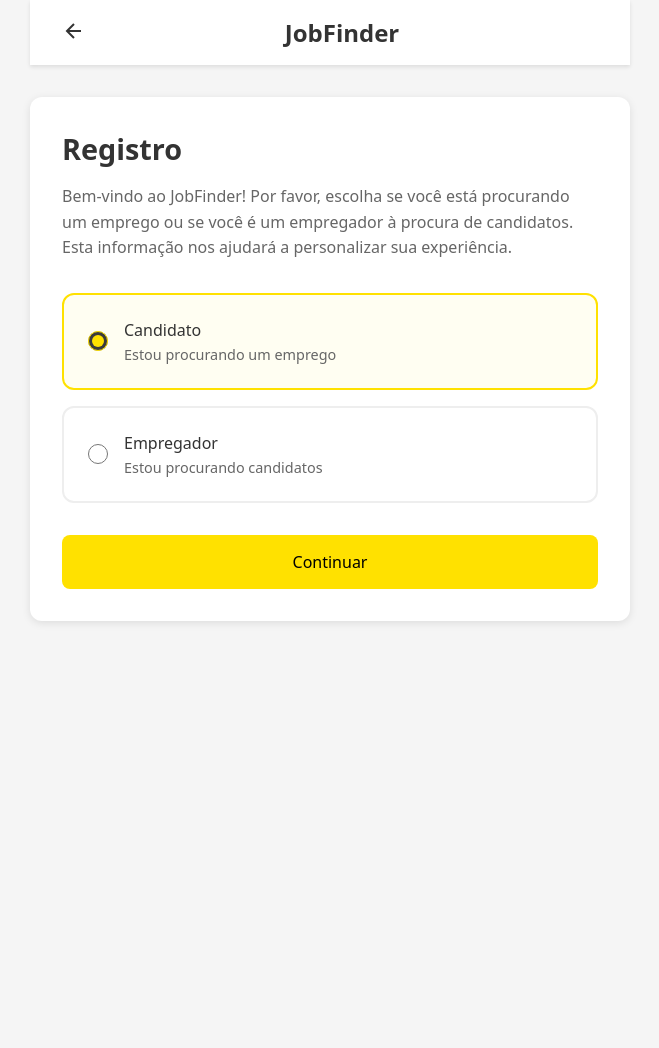
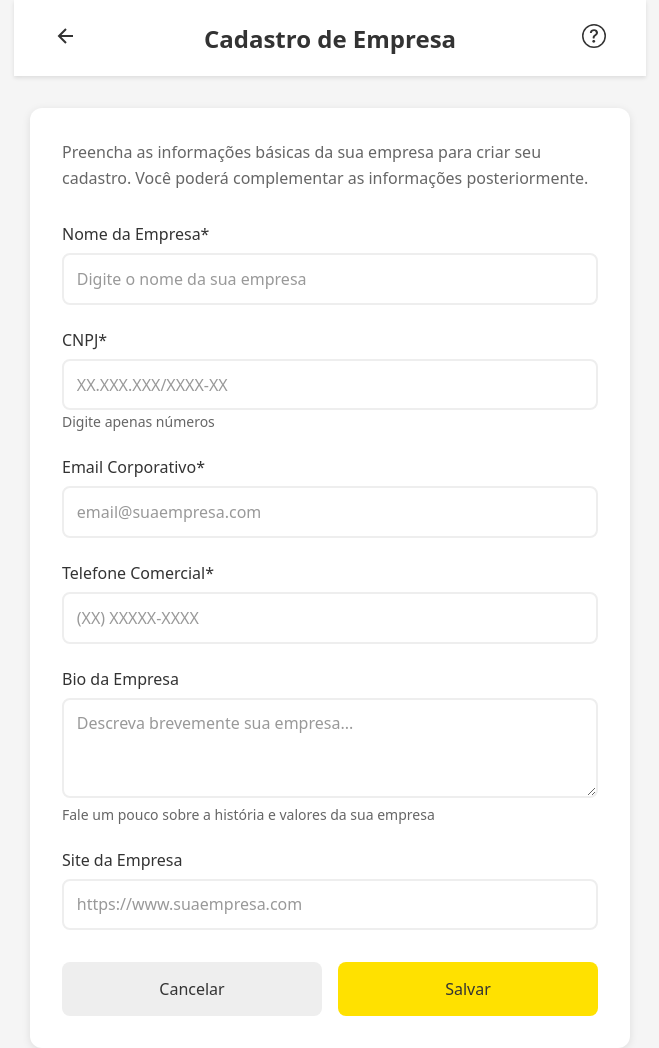
Before and after one commit to reyneralegria13/App-JobFinderv1, a React (Vite) app in the folder sistema/front end/react/: page / in a window 1280 px wide. Shown: the whole page, without its empty margins (310-969 px from the left). Before the commit the page ends 800 px from the top, so only its background shows below. Built offline with nearby package versions, Linux system fonts and the light colour scheme.

Commit message:
registro do empregador

```diff
--- a/sistema/front end/react/src/main.jsx
+++ b/sistema/front end/react/src/main.jsx
@@ -1,7 +1,7 @@
 import React from 'react'
 import ReactDOM from 'react-dom/client'
 import './index.css'
-import Home from './pages/EscolherCargo/index.jsx'
+import Home from './pages/Empregador/Registro/index.jsx'
 
 ReactDOM.createRoot(document.getElementById('root')).render(
   <React.StrictMode>
--- a/sistema/front end/react/src/pages/Empregador/Registro/index.jsx
+++ b/sistema/front end/react/src/pages/Empregador/Registro/index.jsx
@@ -0,0 +1,115 @@
+import { useState } from 'react'
+import { Link } from 'react-router-dom'
+import './style.css'
+
+function Home() {
+  return (
+      <div>
+           <header class="header">
+      <div class="navigation">
+        <button class="back-button" id="backButton" onclick="window.location.href = '../registro.html';">
+          <svg
+            width="24"
+            height="24"
+            viewBox="0 0 24 24"
+            fill="none"
+            stroke="currentColor"
+            stroke-width="2"
+          >
+            <path d="M19 12H5M12 19l-7-7 7-7" />
+          </svg>
+        </button>
+      </div>
+      <div class="logo">Cadastro de Empresa</div>
+      <button class="help-button">
+        <svg xmlns="http://www.w3.org/2000/svg" width="24" height="24" fill="currentColor" class="bi bi-question-circle" viewBox="0 0 16 16">
+          <path d="M8 15A7 7 0 1 1 8 1a7 7 0 0 1 0 14m0 1A8 8 0 1 0 8 0a8 8 0 0 0 0 16"/>
+          <path d="M5.255 5.786a.237.237 0 0 0 .241.247h.825c.138 0 .248-.113.266-.25.09-.656.54-1.134 1.342-1.134.686 0 1.314.343 1.314 1.168 0 .635-.374.927-.965 1.371-.673.489-1.206 1.06-1.168 1.987l.003.217a.25.25 0 0 0 .25.246h.811a.25.25 0 0 0 .25-.25v-.105c0-.718.273-.927 1.01-1.486.609-.463 1.244-.977 1.244-2.056 0-1.511-1.276-2.241-2.673-2.241-1.267 0-2.655.59-2.75 2.286m1.557 5.763c0 .533.425.927 1.01.927.609 0 1.028-.394 1.028-.927 0-.552-.42-.94-1.029-.94-.584 0-1.009.388-1.009.94"/>
+        </svg>
+      </button>
+    </header>
+
+    <main class="container">
+      <p class="form-description">
+        Preencha as informações básicas da sua empresa para criar seu cadastro.
+        Você poderá complementar as informações posteriormente.
+      </p>
+
+      <form id="companyForm">
+        <div class="form-group">
+          <label class="form-label">Nome da Empresa*</label>
+          <input
+            type="text"
+            class="form-input"
+            placeholder="Digite o nome da sua empresa"
+            required
+          />
+        </div>
+
+        <div class="form-group">
+          <label class="form-label">CNPJ*</label>
+          <input
+            type="text"
+            class="form-input"
+            placeholder="XX.XXX.XXX/XXXX-XX"
+            required
+          />
+          <span class="form-helper">Digite apenas números</span>
+        </div>
+
+        <div class="form-group">
+          <label class="form-label">Email Corporativo*</label>
+          <input
+            type="email"
+            class="form-input"
+            placeholder="email@suaempresa.com"
+            required
+          />
+        </div>
+
+        <div class="form-group">
+          <label class="form-label">Telefone Comercial*</label>
+          <input
+            type="tel"
+            class="form-input"
+            placeholder="(XX) XXXXX-XXXX"
+            required
+          />
+        </div>
+
+        <div class="form-group">
+          <label class="form-label">Bio da Empresa</label>
+          <textarea
+            class="form-input"
+            placeholder="Descreva brevemente sua empresa..."
+          ></textarea>
+          <span class="form-helper"
+            >Fale um pouco sobre a história e valores da sua empresa</span
+          >
+        </div>
+
+        <div class="form-group">
+          <label class="form-label">Site da Empresa</label>
+          <input
+            type="url"
+            class="form-input"
+            placeholder="https://www.suaempresa.com"
+          />
+        </div>
+
+        <div class="button-group">
+          <button
+            type="button"
+            class="button button-secondary"
+            id="cancelButton"
+          >
+            Cancelar
+          </button>
+          <button type="submit" class="button button-primary">Salvar</button>
+        </div>
+      </form>
+    </main>
+      </div>
+  )
+}
+export default Home
--- a/sistema/front end/react/src/pages/Empregador/Registro/style.css
+++ b/sistema/front end/react/src/pages/Empregador/Registro/style.css
@@ -0,0 +1,162 @@
+* {
+    margin: 0;
+    padding: 0;
+    box-sizing: border-box;
+    font-family: system-ui, -apple-system, sans-serif;
+  }
+
+  body {
+    background-color: #f5f5f5;
+    min-height: 100vh;
+    display: flex;
+    flex-direction: column;
+    align-items: center;
+  }
+
+  .header {
+    width: 100%;
+    padding: 1rem 2rem;
+    display: flex;
+    justify-content: space-between;
+    align-items: center;
+    background-color: white;
+    box-shadow: 0 2px 4px rgba(0, 0, 0, 0.1);
+    margin-bottom: 2rem;
+  }
+
+  .navigation {
+      display: flex;
+    align-items: center;
+    gap: 1rem;
+  }
+
+  .back-button,
+  .help-button {
+    background: none;
+    border: none;
+    cursor: pointer;
+    color: #333;
+    padding: 0.5rem;
+    border-radius: 4px;
+    transition: background-color 0.2s ease;
+  }
+
+  .back-button:hover,
+  .help-button:hover {
+    background-color: #f0f0f0;
+  }
+
+  .logo {
+    font-size: 1.5rem;
+    font-weight: bold;
+    color: #333;
+    text-align: center;
+    flex-grow: 1;
+  }
+
+  .container {
+    max-width: 600px;
+    width: 100%;
+    padding: 2rem;
+    background-color: white;
+    border-radius: 12px;
+    box-shadow: 0 2px 8px rgba(0, 0, 0, 0.1);
+    margin: 0 1rem;
+  }
+
+  .form-description {
+    margin-bottom: 2rem;
+    color: #666;
+    line-height: 1.6;
+  }
+
+  .form-group {
+    margin-bottom: 1.5rem;
+  }
+
+  .form-label {
+    display: block;
+    margin-bottom: 0.5rem;
+    color: #333;
+    font-weight: 500;
+  }
+
+  .form-input {
+    width: 100%;
+    padding: 0.8rem;
+    border: 2px solid #eee;
+    border-radius: 8px;
+    font-size: 1rem;
+    transition: all 0.2s ease;
+  }
+
+  .form-input:focus {
+    outline: none;
+    border-color: #ffe100;
+    box-shadow: 0 0 0 3px rgba(255, 225, 0, 0.1);
+  }
+
+  .form-input::placeholder {
+    color: #999;
+  }
+
+  textarea.form-input {
+    min-height: 100px;
+    resize: vertical;
+  }
+
+  .form-helper {
+    font-size: 0.875rem;
+    color: #666;
+    margin-top: 0.5rem;
+  }
+
+  .button-group {
+    display: flex;
+    gap: 1rem;
+    margin-top: 2rem;
+  }
+
+  .button {
+    flex: 1;
+    padding: 1rem;
+    border: none;
+    border-radius: 8px;
+    font-size: 1rem;
+    font-weight: 500;
+    cursor: pointer;
+    transition: all 0.2s ease;
+  }
+
+  .button-primary {
+    background-color: #ffe100;
+    color: #333;
+  }
+
+  .button-secondary {
+    background-color: #eee;
+    color: #333;
+  }
+
+  .button-primary:hover {
+    background-color: #ffd700;
+  }
+
+  .button-secondary:hover {
+    background-color: #e0e0e0;
+  }
+
+  @keyframes fadeIn {
+    from {
+      opacity: 0;
+      transform: translateY(10px);
+    }
+    to {
+      opacity: 1;
+      transform: translateY(0);
+    }
+  }
+
+  .container {
+    animation: fadeIn 0.3s ease-out;
+  }
```
